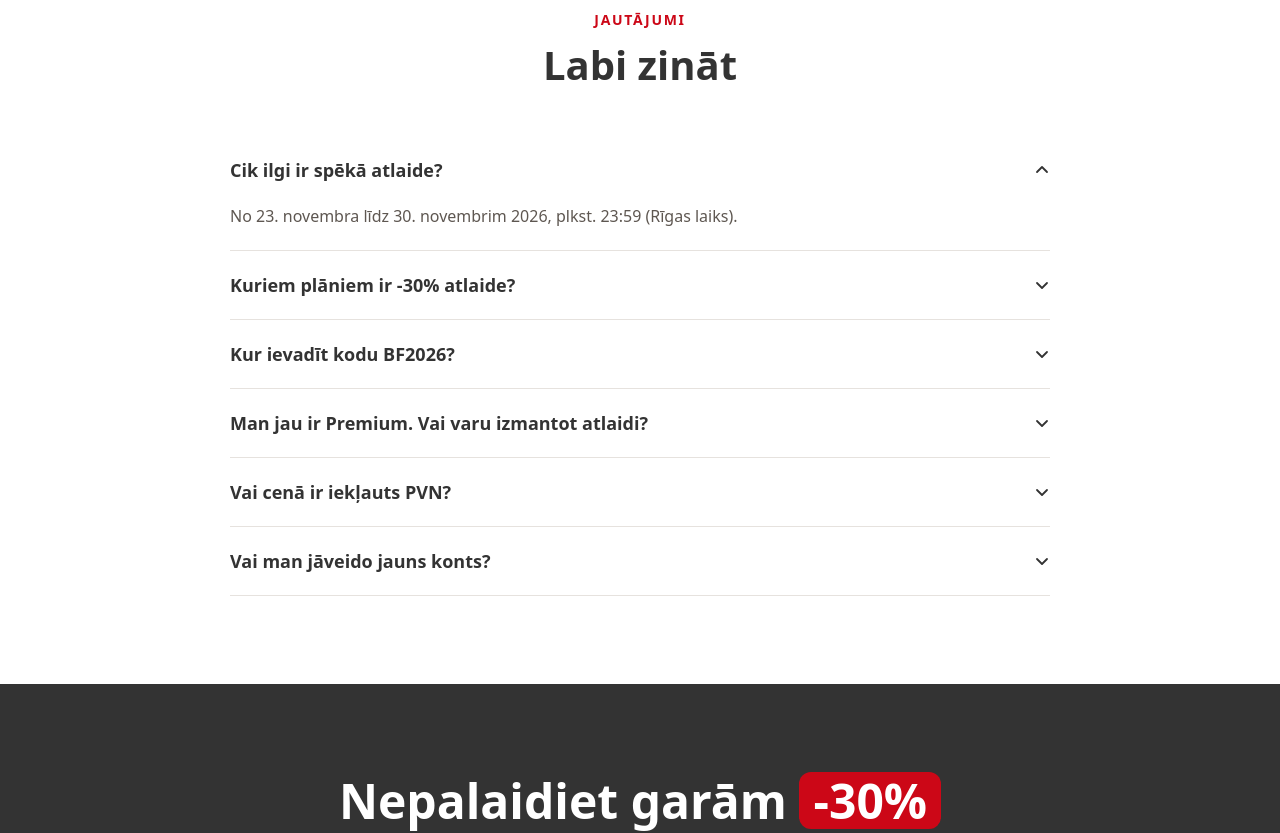
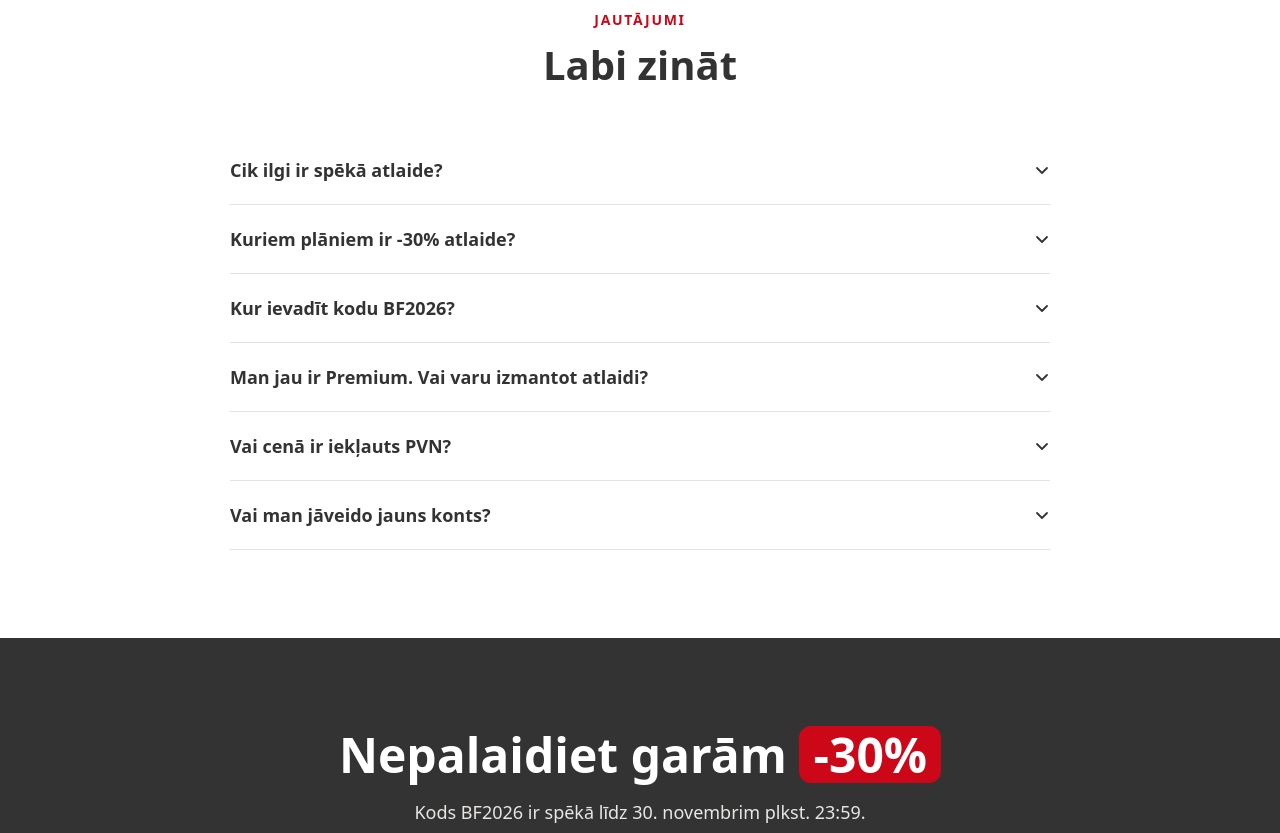
Before and after one commit to INBOKSS/why, a plain HTML site: page black-friday-lv/index.html in a window 1280 px wide. Shown: the part 3500-4333 px from the top of the page. Drawn offline with Linux system fonts and the light colour scheme.

Commit message:
BF landing LV: first FAQ closed by default (LV page)

```diff
--- a/black-friday-lv/index.html
+++ b/black-friday-lv/index.html
@@ -420,7 +420,7 @@
       <h2>Labi zināt</h2>
     </div>
     <div class="faq">
-      <div class="faq-item open"><button class="faq-q" type="button" aria-expanded="true"><span>Cik ilgi ir spēkā atlaide?</span><svg width="16" height="16" viewBox="0 0 16 16" fill="none" aria-hidden="true"><path d="m3 6 5 5 5-5" stroke="#333" stroke-width="1.8" stroke-linecap="round" stroke-linejoin="round"/></svg></button><div class="faq-a"><p>No 23. novembra līdz 30. novembrim 2026, plkst. 23:59 (Rīgas laiks).</p></div></div>
+      <div class="faq-item"><button class="faq-q" type="button" aria-expanded="false"><span>Cik ilgi ir spēkā atlaide?</span><svg width="16" height="16" viewBox="0 0 16 16" fill="none" aria-hidden="true"><path d="m3 6 5 5 5-5" stroke="#333" stroke-width="1.8" stroke-linecap="round" stroke-linejoin="round"/></svg></button><div class="faq-a"><p>No 23. novembra līdz 30. novembrim 2026, plkst. 23:59 (Rīgas laiks).</p></div></div>
       <div class="faq-item"><button class="faq-q" type="button" aria-expanded="false"><span>Kuriem plāniem ir -30% atlaide?</span><svg width="16" height="16" viewBox="0 0 16 16" fill="none" aria-hidden="true"><path d="m3 6 5 5 5-5" stroke="#333" stroke-width="1.8" stroke-linecap="round" stroke-linejoin="round"/></svg></button><div class="faq-a"><p>Visiem Inbox.lv Premium 1 gada un 3 gadu plāniem: 150 GB, 300 GB un 1 TB. Atlaide neattiecas uz mēneša maksājumu.</p></div></div>
       <div class="faq-item"><button class="faq-q" type="button" aria-expanded="false"><span>Kur ievadīt kodu BF2026?</span><svg width="16" height="16" viewBox="0 0 16 16" fill="none" aria-hidden="true"><path d="m3 6 5 5 5-5" stroke="#333" stroke-width="1.8" stroke-linecap="round" stroke-linejoin="round"/></svg></button><div class="faq-a"><p>Ja atverat apmaksas lapu ar pogu šajā lapā, kods jau ir pievienots. Ja atverat <a href="https://billing.inbox.lv/premium/mail?language=lv&coupon=BF2026&storage_option=mail_plus_300&billing=premium_1_year_(300gb)&utm_source=inbox.lv&utm_medium=landing&utm_campaign=black_friday_2026&utm_content=lv_faq#coupon">billing.inbox.lv</a> citādi, ievadiet kodu BF2026 atlaides koda laukā pirms apmaksas.</p></div></div>
       <div class="faq-item"><button class="faq-q" type="button" aria-expanded="false"><span>Man jau ir Premium. Vai varu izmantot atlaidi?</span><svg width="16" height="16" viewBox="0 0 16 16" fill="none" aria-hidden="true"><path d="m3 6 5 5 5-5" stroke="#333" stroke-width="1.8" stroke-linecap="round" stroke-linejoin="round"/></svg></button><div class="faq-a"><p>Jā, ar kodu BF2026 varat pagarināt vai palielināt savu plānu, izvēloties 1 gada vai 3 gadu periodu.</p></div></div>
```
